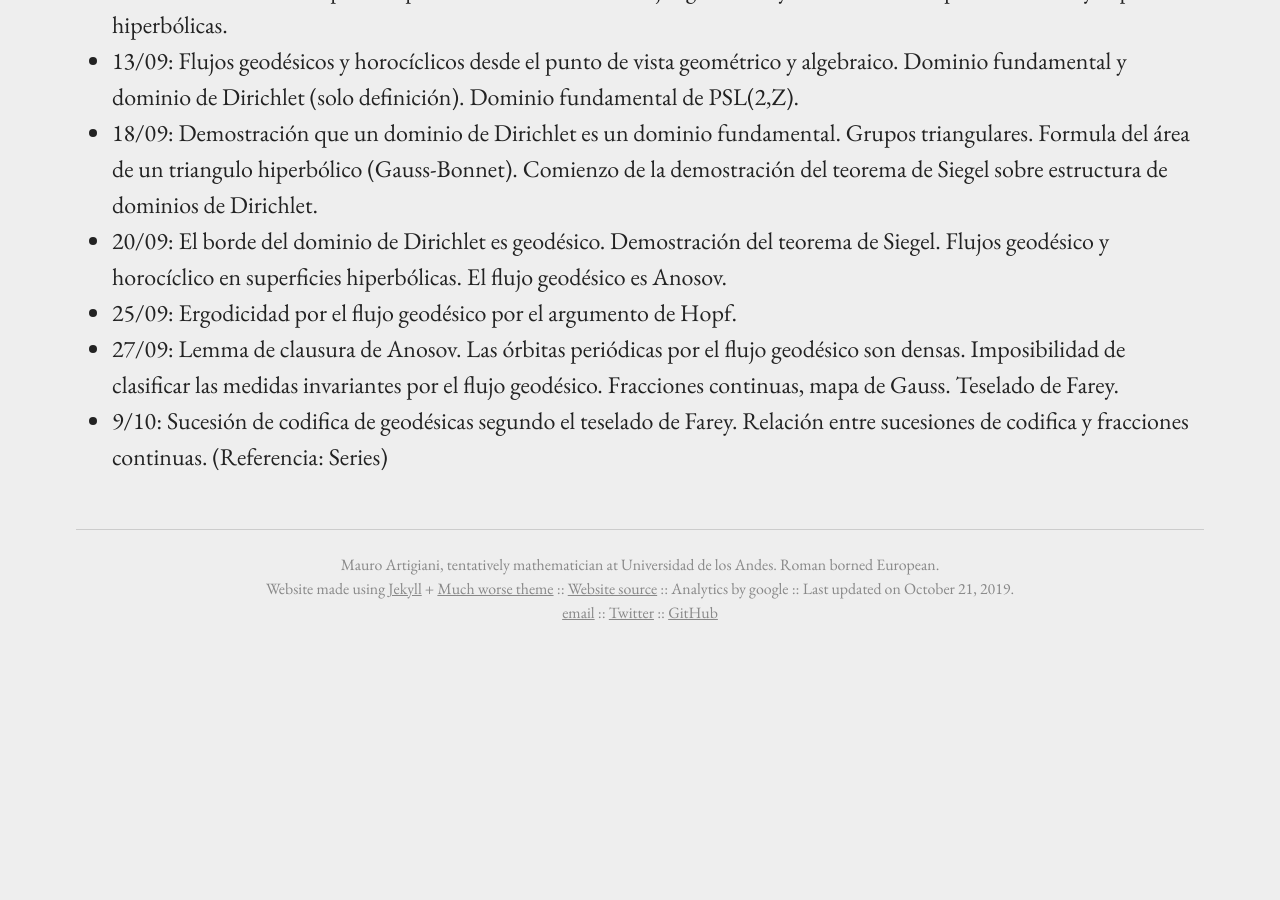
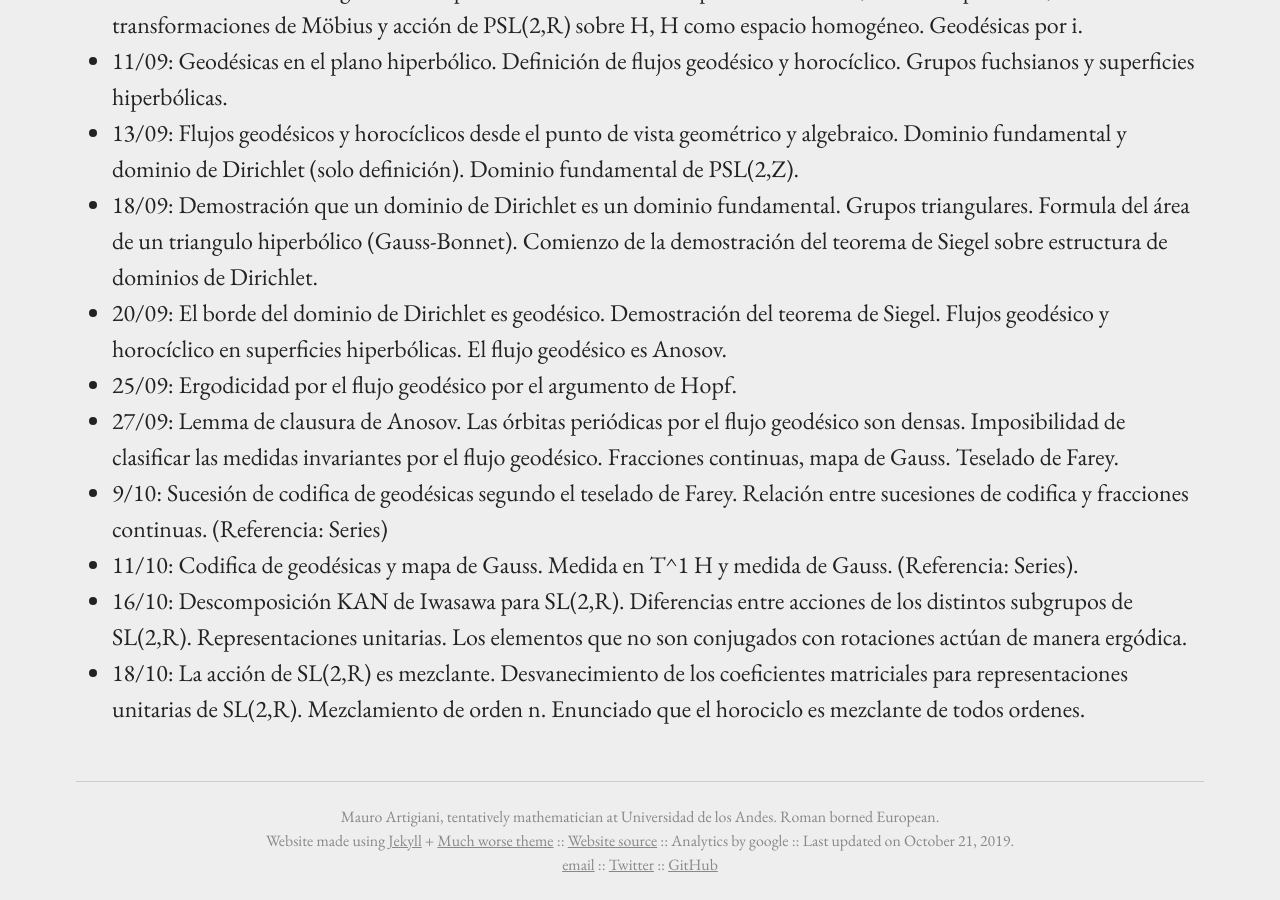
Before and after one commit to m-artigiani/m-artigiani.github.io, a Jekyll site: the page built from _pages/te20192.md, in a window 1280 px wide and 900 px high, scrolled down 2872 px. Built offline with Jekyll 4.4.1, drawn with Linux system fonts in a browser that asks for light colours; before the commit the page ends 3520 px from its top, so only the background shows below that; some of the changed text lies outside the part shown.

Commit message:
Diary + HW

```diff
--- a/_pages/te20192.md
+++ b/_pages/te20192.md
@@ -61,3 +63,6 @@ _Image courtesy of Wikimedia._
 + 25/09: Ergodicidad por el flujo geodésico por el argumento de Hopf.
 + 27/09: Lemma de clausura de Anosov. Las órbitas periódicas por el flujo geodésico son densas. Imposibilidad de clasificar las medidas invariantes por el flujo geodésico. Fracciones continuas, mapa de Gauss. Teselado de Farey.
 + 9/10: Sucesión de codifica de geodésicas segundo el teselado de Farey. Relación entre sucesiones de codifica y fracciones continuas. (Referencia: Series)
++ 11/10: Codifica de geodésicas y mapa de Gauss. Medida en T^1 H y medida de Gauss. (Referencia: Series).
++ 16/10: Descomposición KAN de Iwasawa para SL(2,R). Diferencias entre acciones de los distintos subgrupos de SL(2,R). Representaciones unitarias. Los elementos que no son conjugados con rotaciones actúan de manera ergódica.
++ 18/10: La acción de SL(2,R) es mezclante. Desvanecimiento de los coeficientes matriciales para representaciones unitarias de SL(2,R). Mezclamiento de orden n. Enunciado que el horociclo es mezclante de todos ordenes.
```
Also changed, not shown: other parts of _pages/te20192.md (+2 -0 lines), 1 other file.
